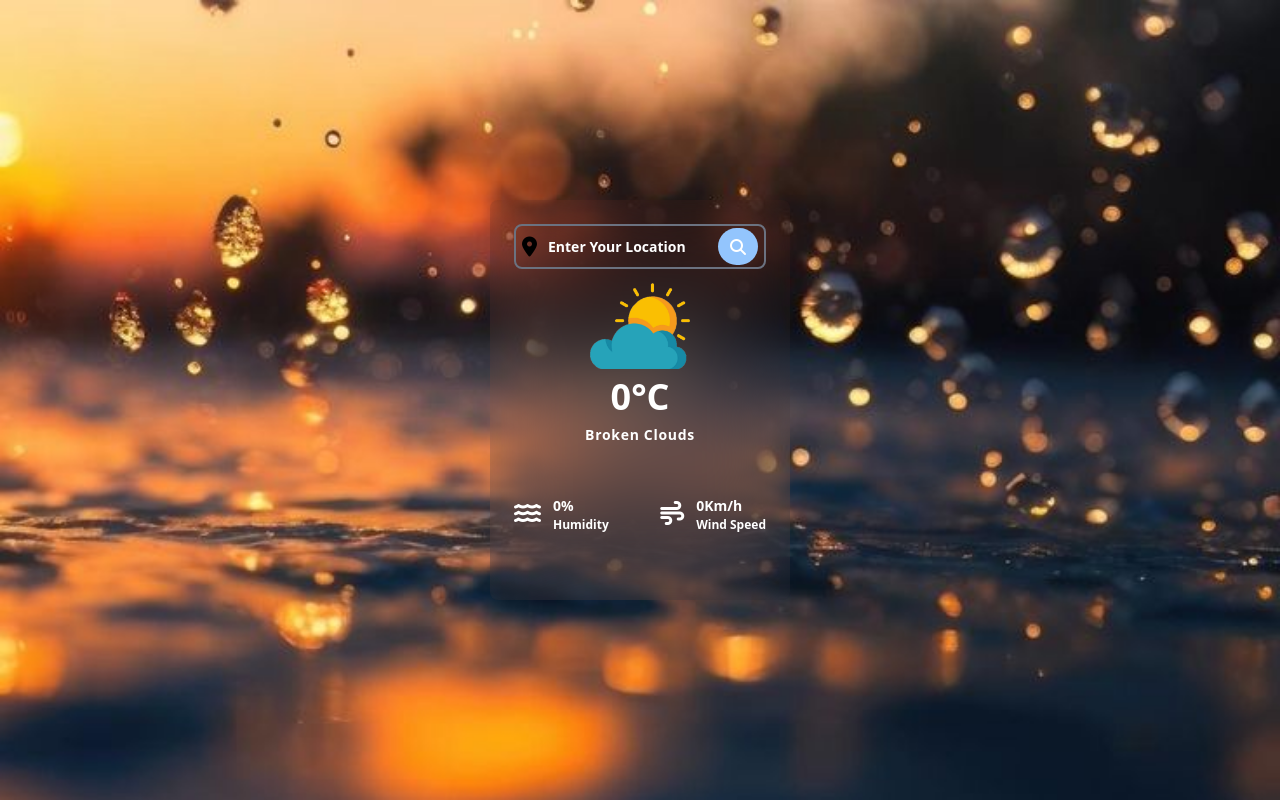
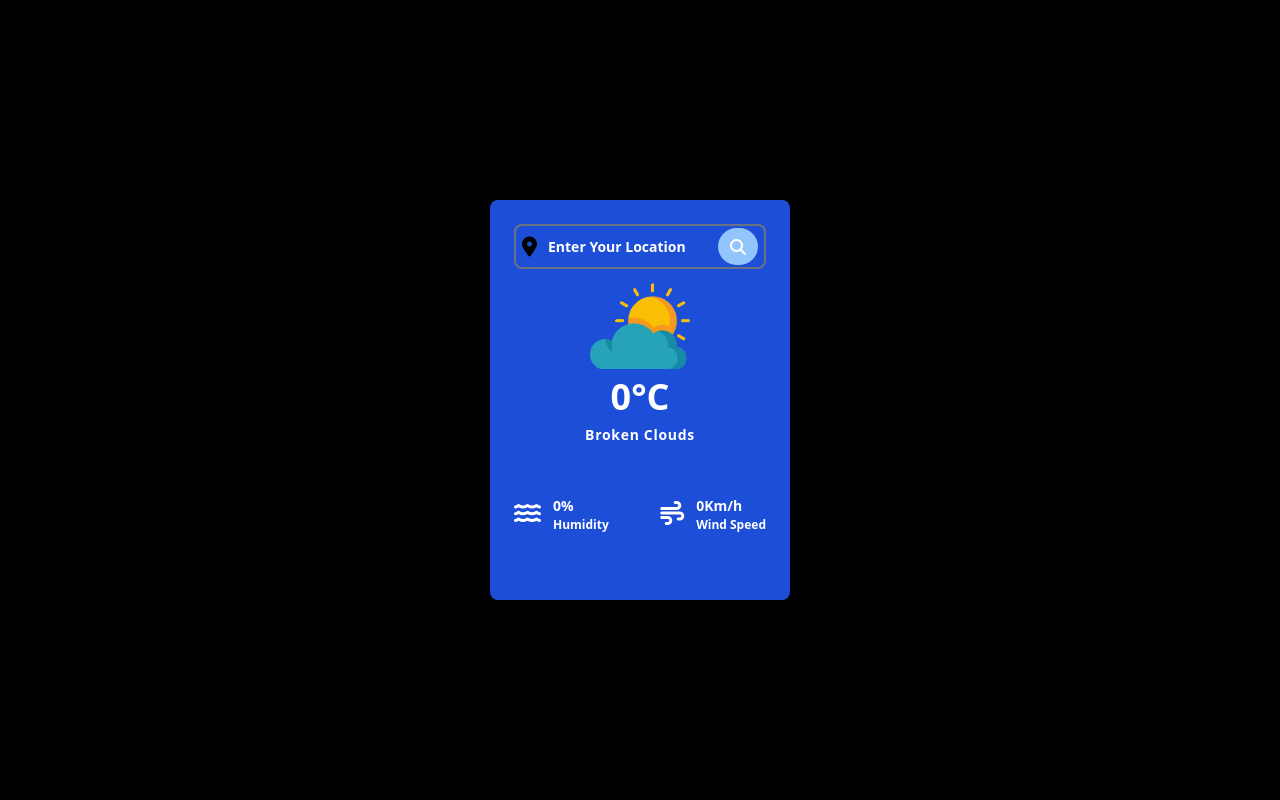
Before and after one commit to Mamunur-Roshid99/Weather-App, a plain HTML site: page index.html in a window 1280 px wide. Drawn offline with nearby package versions, Linux system fonts and the light colour scheme.

Commit message:
Update index.html

```diff
--- a/index.html
+++ b/index.html
@@ -15,9 +15,9 @@
         integrity="sha512-Kc323vGBEqzTmouAECnVceyQqyqdsSiqLQISBL29aUW4U/M7pSPA/gEUZQqv1cwx4OnYxTxve5UMg5GT6L4JJg=="
         crossorigin="anonymous" referrerpolicy="no-referrer" />
 </head>
-<body class="bg-[url('../images/mobile.jpeg')] bg-cover md:bg-[url('../images/laptop.jpeg')] sm:bg-cover lg:bg-cover flex items-center justify-center h-screen">
+<body class="bg-black sm:bg-cover lg:bg-cover flex items-center justify-center h-screen">
 
-    <div class="container relative w-[300px] h-[400px] rounded-lg p-6 bg-[rgba(255, 255, 255, .1)] backdrop-blur-2xl">
+    <div class="container bg-blue-700 relative w-[300px] h-[400px] rounded-lg p-6 bg-[rgba(255, 255, 255, .1)] backdrop-blur-2xl">
         <!-- search box -->
         <div class="search-box relative w-[100%] h-[45px] flex items-center rounded-lg">
             <i class="fa-solid fa-location-dot absolute px-2 text-xl"></i>
```
